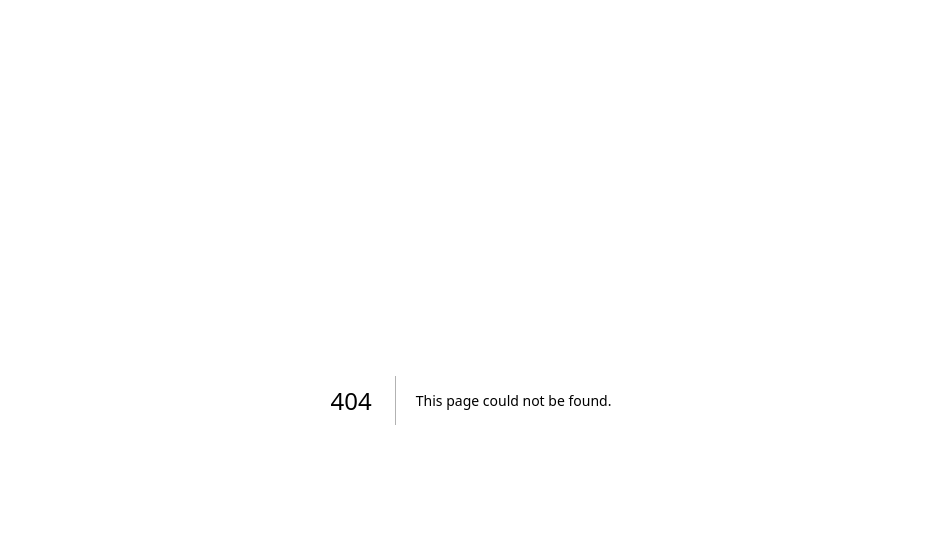
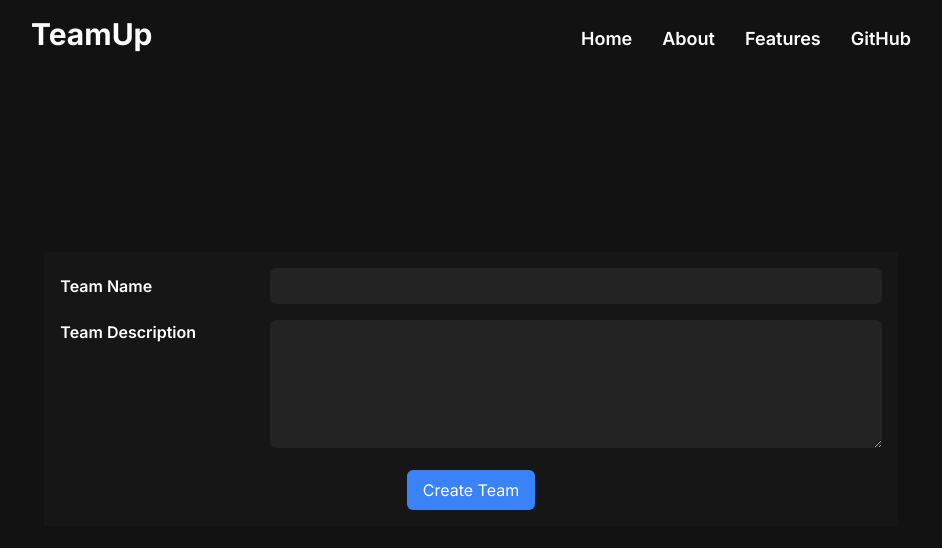
Before and after one commit to anuragdaksh7/Team-Up, a Next.js app: page /createTeam in a window 1280 px wide. Before the commit this address had no page. Shown: the top 548 px of the page, without its empty margins (169-1111 px from the left). Built offline with nearby package versions, Linux system fonts and the light colour scheme; no server answers.

Commit message:
adds part of create new team page

```diff
--- /dev/null
+++ b/app/createTeam/page.jsx
@@ -0,0 +1,15 @@
+import CreateTeamForm from "@/components/CreateTeam/Form";
+import Nav from "@/components/Nav";
+import { UserButton, auth, currentUser } from "@clerk/nextjs"
+
+export default function Page() {
+    const user = currentUser();
+    const {userId} = auth();
+    // console.log(userId)
+    return (
+        <div>
+            <Nav />
+            <CreateTeamForm />
+        </div>
+    )
+}
--- /dev/null
+++ b/components/CreateTeam/Form.jsx
@@ -0,0 +1,39 @@
+"use client"
+import { useState } from "react";
+
+
+
+export default function CreateTeamForm() {
+    const handleSubmit = (e) => {
+        e.preventDefault();
+        console.log("submit");
+        const data = {
+            tName: teamName,
+            tDesc: teamDescription
+        }
+        console.log(data);
+    }
+    const [teamName, setTeamName] = useState("");
+    const [teamDescription, setTeamDescription] = useState("");
+    return (
+        <div className="flex justify-center items-center h-[80lvh] ">
+            <form className=" bg-[#161616] w-2/3 p-4 grid grid-flow-row-dense grid-cols-4 gap-4" onSubmit={handleSubmit}>
+                <div className=" flex items-center">
+                    <label className="font-semibold">Team Name</label>
+                </div>
+                <div className=" col-span-3">
+                    <input className="w-full bg-[#232323] outline-none px-3 text-gray-300 font-bold text-lg rounded-md py-1" type="text" value={teamName} onChange={(e) => setTeamName(e.target.value)} />
+                </div>
+                <div className=" flex ">
+                    <label className="font-semibold">Team Description</label>
+                </div>
+                <div className=" col-span-3">
+                    <textarea rows={5} className="w-full bg-[#232323] outline-none px-3 text-gray-400 font-semibold text-md rounded-md py-1" type="text" value={teamDescription} onChange={(e) => setTeamDescription(e.target.value)} />
+                </div>
+                <div className="col-span-4 flex justify-center">
+                    <button className=" bg-[#3A82F7] px-4 py-2 rounded-md" >Create Team</button>
+                </div>
+            </form>
+        </div>
+    )
+}
--- a/components/HomeComps/LeftNav-DesktopView.jsx
+++ b/components/HomeComps/LeftNav-DesktopView.jsx
@@ -25,7 +25,7 @@ export default async function LeftNavDesktop () {
             <div className="h-full flex flex-col px-6 border-r-2 pb-16 justify-between">
                 <div className="">
                     <br />
-                    <Link href="/" className="font-semibold w-full bg-[#3A82F7] py-2 px-4 rounded-md" >Create a New Team</Link>
+                    <Link href="/createTeam" className="font-semibold w-full bg-[#3A82F7] py-2 px-4 rounded-md" >Create a New Team</Link>
                     <br />
                     <br />
                     <div className=" font-semibold w-full outline-none rounded-md bg-[#3A82F7]">
--- a/components/LandingPageComps/LandingPage1.jsx
+++ b/components/LandingPageComps/LandingPage1.jsx
@@ -18,9 +18,9 @@ export default function LandingPage1() {
                         href="/sign-up"
                     >Get Started</Link>
                     <Link
-                        className="text-xs w-fit md:text-lg bg-[#264b85] px-4 py-2 rounded-full hover:scale-105 duration-200"
-                        href="/sign-up"
-                    >Get Started</Link>
+                        className="text-xs w-fit md:text-lg bg-[#264b85] px-8 py-2 rounded-full hover:scale-105 duration-200"
+                        href="/sign-in"
+                    >LogIn</Link>
                 </div>
             </div>
         </div>
```
Also changed, not shown: app/api/createTeam/route.js (added).
